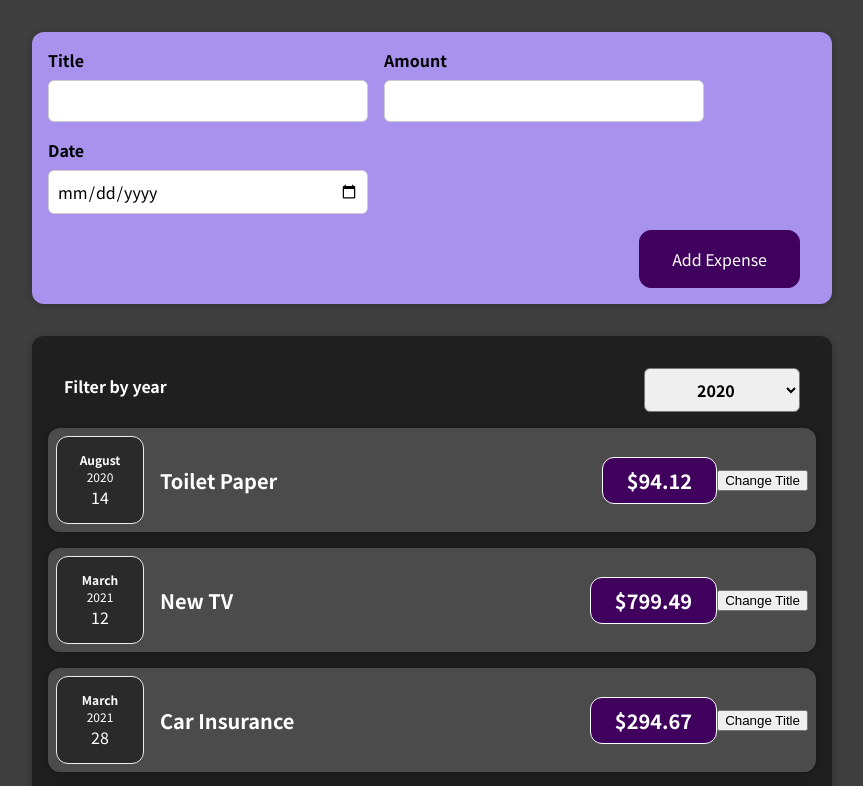
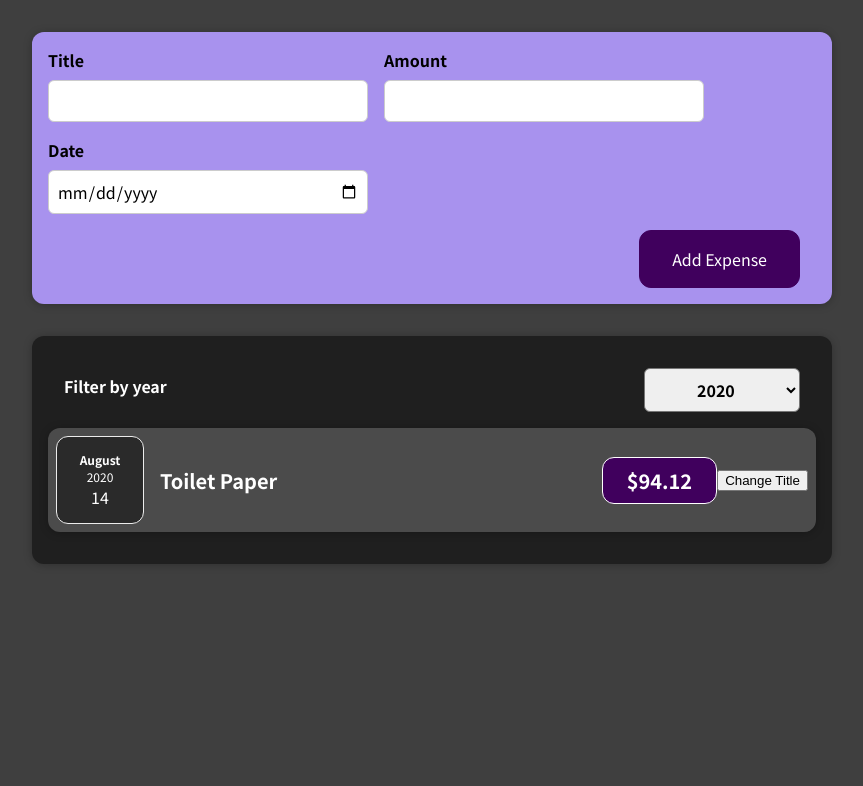
Before and after one commit to olive-su/udemy-react, a React (Create React App) app: page / in a window 1280 px wide. Shown: the top 786 px of the page, without its empty margins (208-1071 px from the left). Built offline with nearby package versions, Linux system fonts and the light colour scheme.

Commit message:
75. 조건부 내용 출력하기

```diff
--- a/src/components/Expenses/Expenses.js
+++ b/src/components/Expenses/Expenses.js
@@ -7,18 +7,29 @@
 const Expenses = props => {
     const [filteredYear, setFilteredYear] = useState('2020');
     const filterChangeHandler = selectedYear => {
-        console.log('Expenses.js');
         console.log(selectedYear);
         setFilteredYear(selectedYear);
     };
+
+    const filteredExpenses = props.items.filter(expense => {
+        return expense.date.getFullYear().toString() === filteredYear;
+    });
+
+    let expensesContent = <p> No.expense found. </p>;
+
+    if (filteredExpenses.length > 0) {
+        expensesContent = filteredExpenses.map(expense => <ExpenseItem key={expense.id} title={expense.title} amount={expense.amount} date={expense.date} />);
+    }
+
     return (
         <div>
             <Card className="expenses">
                 <ExpensesFilter selected={filteredYear} onChangeFilter={filterChangeHandler} />
                 {/* 아래와 같은 하드 코딩을 expense로 포매팅된 값으로 바꿔준다. */}
-                {props.items.map(expense => (
-                    <ExpenseItem title={expense.title} amount={expense.amount} date={expense.date} />
-                ))}
+                {/* {props.items.map(expense => (
+                    <ExpenseItem key={expense.id} title={expense.title} amount={expense.amount} date={expense.date} />
+                ))} */}
+                {expensesContent}
                 {/* <ExpenseItem title={props.items[0].title} amount={props.items[0].amount} date={props.items[0].date} />
                 <ExpenseItem title={props.items[1].title} amount={props.items[1].amount} date={props.items[1].date} />
                 <ExpenseItem title={props.items[2].title} amount={props.items[2].amount} date={props.items[2].date} />
```
